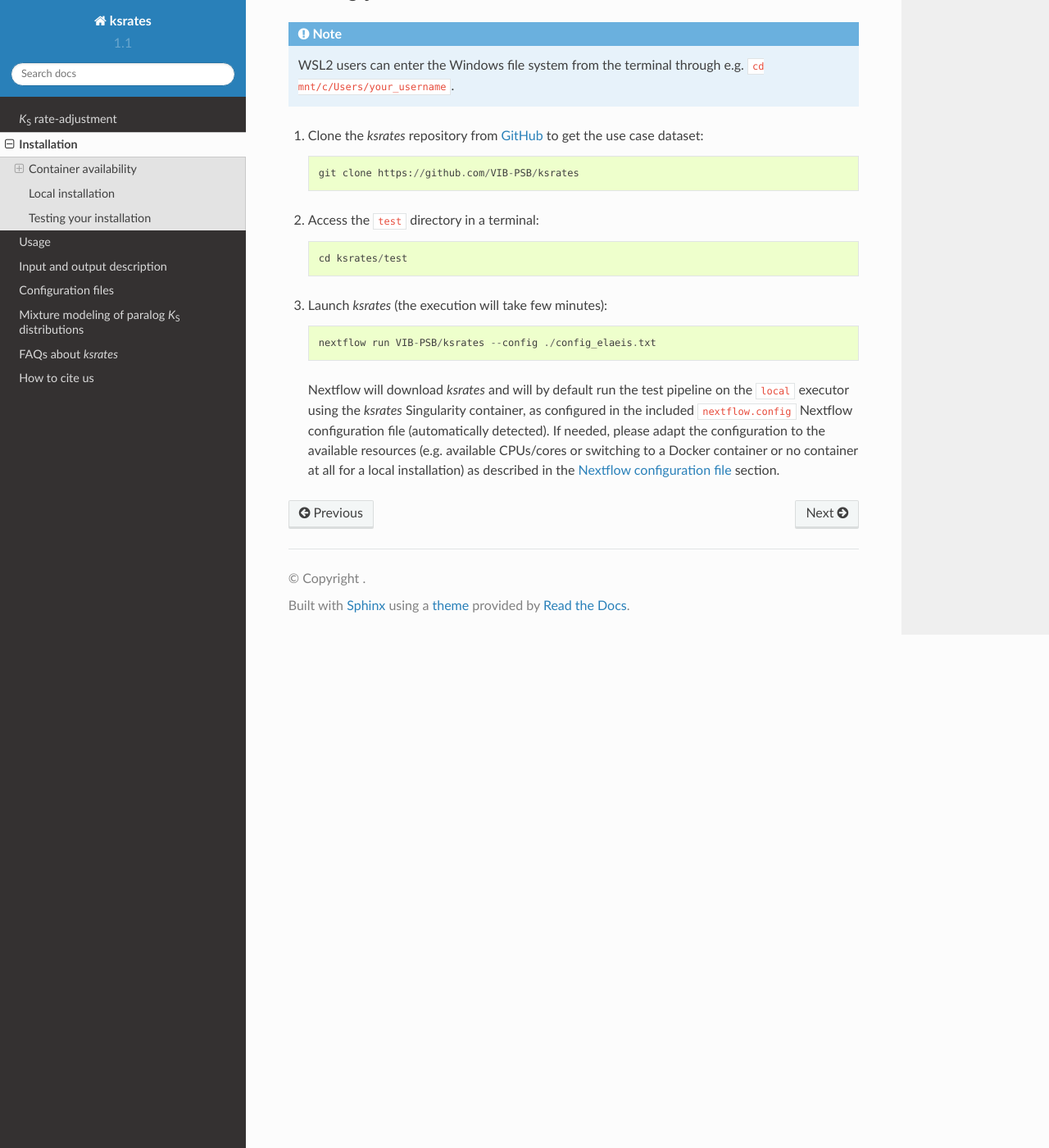
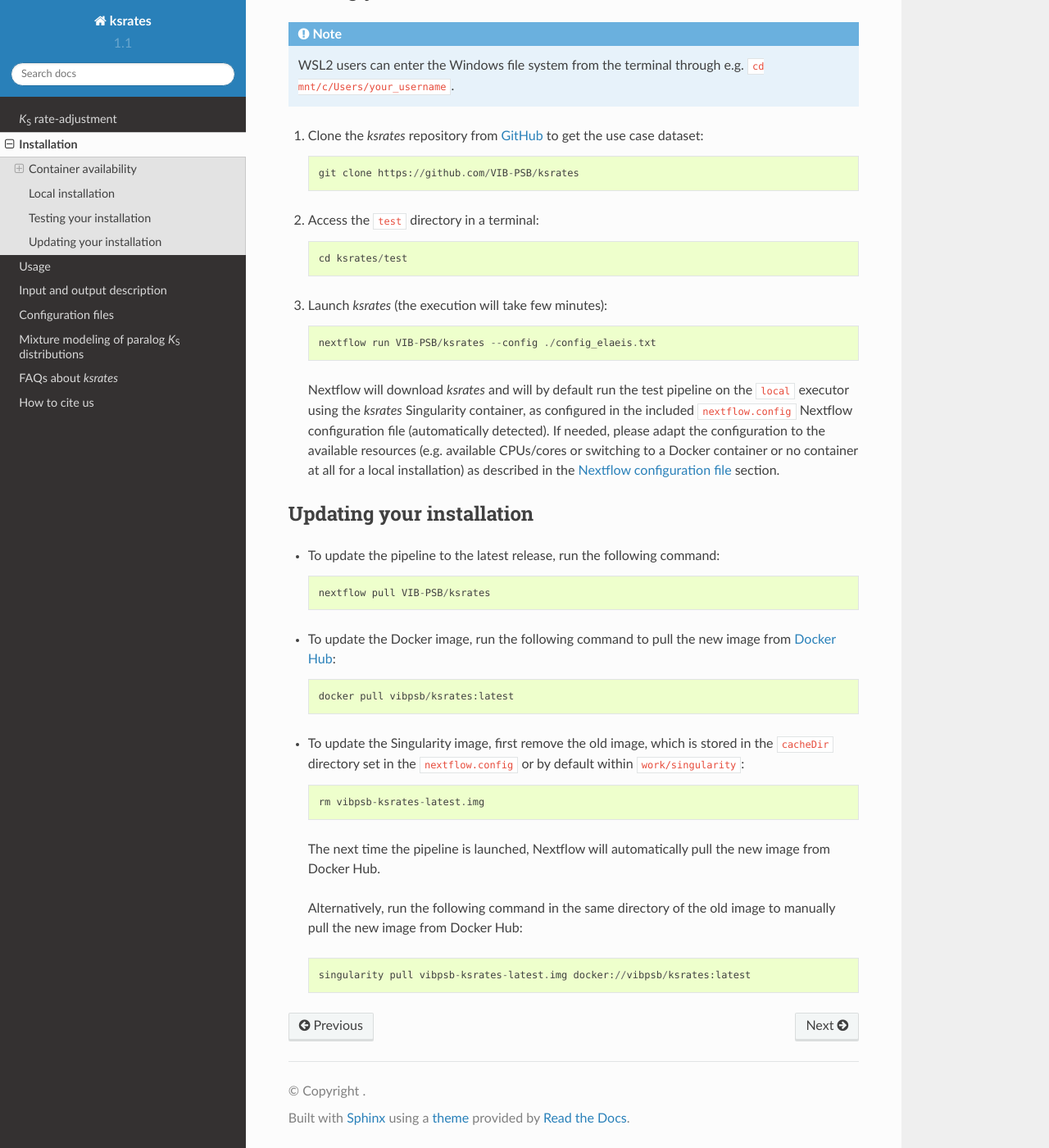
Before and after one commit to VIB-PSB/ksrates, a Sphinx documentation site: the page built from doc/source/installation.rst, in a window 1280 px wide and 1400 px high, scrolled down 3790 px. Shown: the whole window at 82% size. Built offline with Sphinx 7.4.7 and the Read the Docs theme 2.0.0, drawn with Linux system fonts in a browser that asks for light colours.

Commit message:
Add "Update installation" to installation.rst

```diff
--- a/doc/source/installation.rst
+++ b/doc/source/installation.rst
@@ -139,3 +139,25 @@ Testing your installation
         nextflow run VIB-PSB/ksrates --config ./config_elaeis.txt
 
     Nextflow will download *ksrates* and will by default run the test pipeline on the ``local`` executor using the *ksrates* Singularity container, as configured in the included ``nextflow.config`` Nextflow configuration file (automatically detected). If needed, please adapt the configuration to the available resources (e.g. available CPUs/cores or switching to a Docker container or no container at all for a local installation) as described in the :ref:`nextflow_config_section` section.
+
+
+Updating your installation
+==========================
+
+* To update the pipeline to the latest release, run the following command::
+
+        nextflow pull VIB-PSB/ksrates
+
+* To update the Docker image, run the following command to pull the new image from `Docker Hub <https://hub.docker.com/r/vibpsb/ksrates>`__::
+
+        docker pull vibpsb/ksrates:latest
+
+* To update the Singularity image, first remove the old image, which is stored in the ``cacheDir`` directory set in the ``nextflow.config`` or by default within ``work/singularity``::
+
+        rm vibpsb-ksrates-latest.img
+
+ The next time the pipeline is launched, Nextflow will automatically pull the new image from Docker Hub.
+
+ Alternatively, run the following command in the same directory of the old image to manually pull the new image from Docker Hub::
+
+        singularity pull vibpsb-ksrates-latest.img docker://vibpsb/ksrates:latest
```
